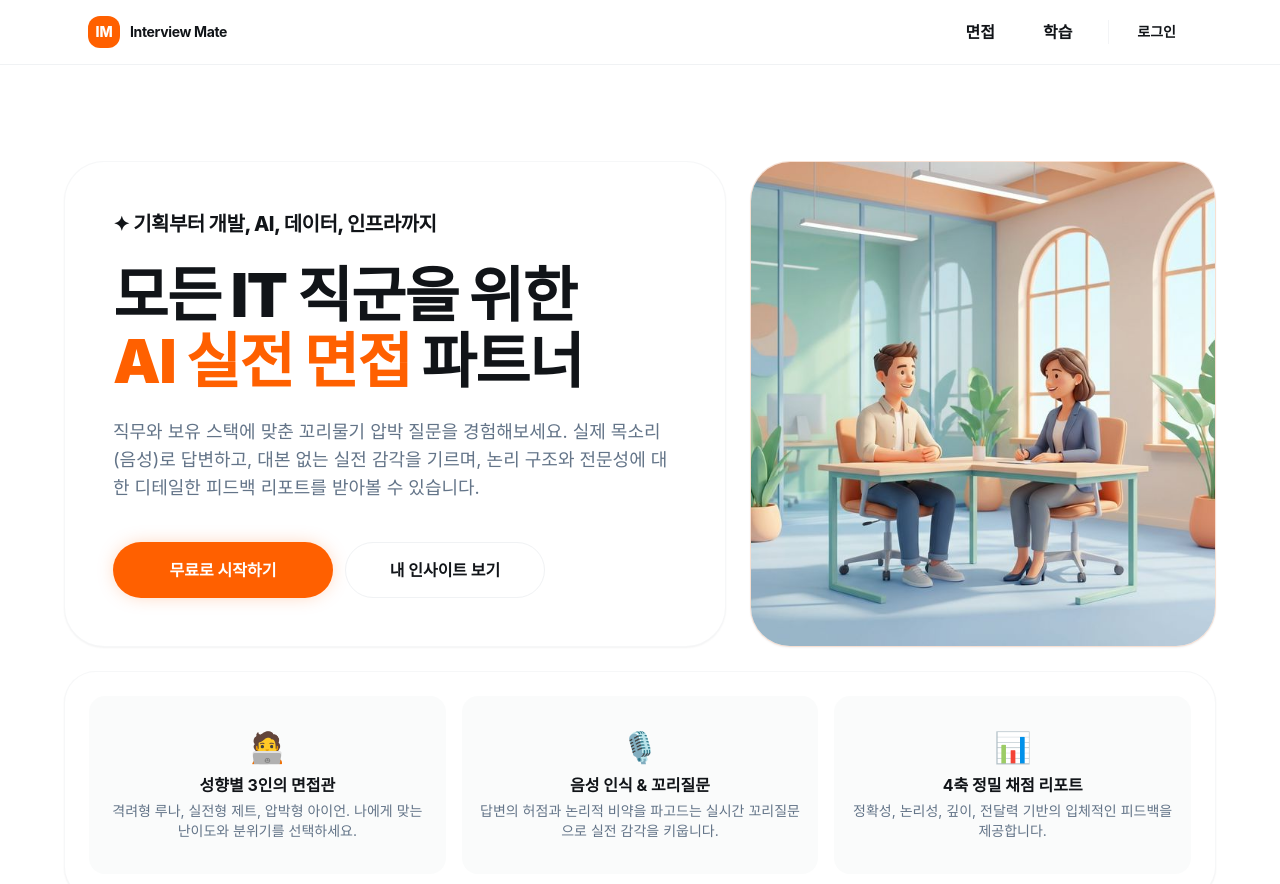
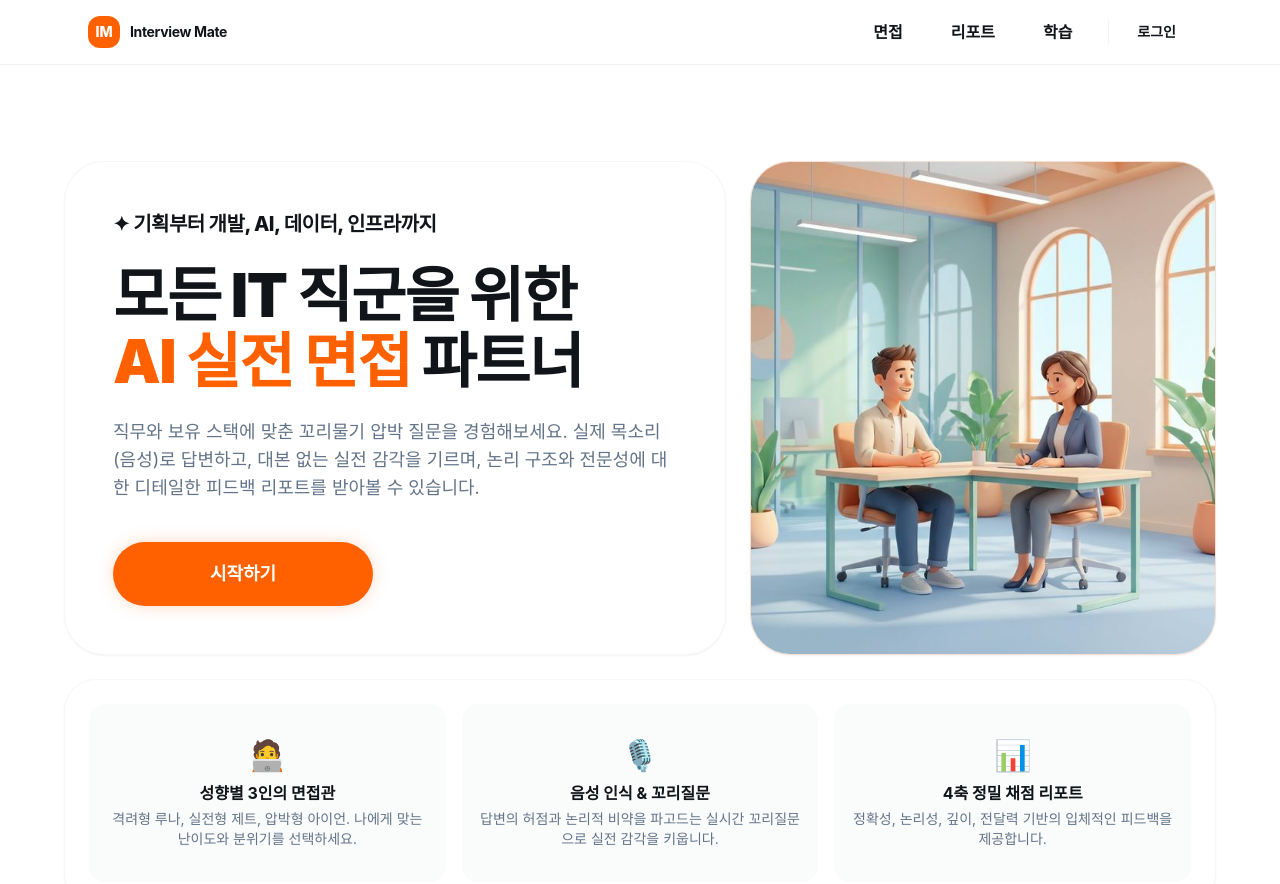
Before and after one commit to developer-kanghyun/Interview-mate, a Next.js app in the folder apps/web/: page / in a window 1280 px wide. Shown: the top 884 px of the page. Built offline with nearby package versions, Linux system fonts and the light colour scheme; no server answers.

Commit message:
fix: 리포트 빈 경로 진입과 홈 네비게이션 정렬

```diff
--- a/apps/web/src/app/page.tsx
+++ b/apps/web/src/app/page.tsx
@@ -1,6 +1,7 @@
 "use client";
 
 import Link from "next/link";
+import Image from "next/image";
 import { motion } from "framer-motion";
 import { useEffect, useState } from "react";
 import { getMyProfile, getGoogleAuthUrl } from "@/shared/api/interview";
@@ -69,6 +70,12 @@ export default function HomePage() {
               className="rounded-full px-5 py-2 text-base font-bold text-im-text-main transition-colors hover:bg-im-surface"
             >
               면접
+            </Link>
+            <Link
+              href="/report"
+              className="rounded-full px-5 py-2 text-base font-bold text-im-text-main transition-colors hover:bg-im-surface"
+            >
+              리포트
             </Link>
             <Link
               href="/insights"
@@ -142,15 +149,9 @@ export default function HomePage() {
               >
                 <Link
                   href="/setup"
-                  className="flex h-14 min-w-[220px] items-center justify-center gap-2 rounded-full bg-im-primary px-8 text-base font-bold text-white shadow-glow transition-[background-color,transform,box-shadow] hover:-translate-y-0.5 hover:bg-im-primary-hover active:scale-95"
+                  className="flex h-16 min-w-[260px] items-center justify-center gap-2 rounded-full bg-im-primary px-10 text-lg font-extrabold text-white shadow-glow transition-[background-color,transform,box-shadow] hover:-translate-y-1 hover:bg-im-primary-hover active:scale-95"
                 >
-                  무료로 시작하기
-                </Link>
-                <Link
-                  href="/insights"
-                  className="flex h-14 min-w-[200px] items-center justify-center rounded-full border border-im-border bg-white px-8 text-base font-bold text-im-text-main transition-[background-color,border-color,color,transform] hover:border-im-primary/30 hover:bg-im-surface"
-                >
-                  내 인사이트 보기
+                  시작하기
                 </Link>
               </motion.div>
             </motion.article>
@@ -161,9 +162,12 @@ export default function HomePage() {
               className="relative overflow-hidden rounded-[2.5rem] border border-im-primary/15 bg-im-subtle p-0 shadow-sm lg:col-span-5 flex flex-col justify-center items-center group"
             >
               <div className="absolute inset-0 bg-gradient-to-t from-black/20 to-transparent opacity-0 transition-opacity duration-300 group-hover:opacity-100 z-10" />
-              <img
+              <Image
                 src="/images/interview_scene.png"
                 alt="AI 모의면접 - 밝고 긍정적인 분위기의 면접 장면"
+                fill
+                priority
+                sizes="(min-width: 1024px) 40vw, 100vw"
                 className="w-full h-full object-cover transition-transform duration-700 group-hover:scale-105"
               />
               <div className="absolute bottom-6 left-6 right-6 z-20 rounded-2xl bg-white/90 p-4 shadow-lg backdrop-blur-md opacity-0 translate-y-4 transition-all duration-500 group-hover:opacity-100 group-hover:translate-y-0">
--- /dev/null
+++ b/apps/web/src/app/report/page.tsx
@@ -0,0 +1,5 @@
+import { InterviewShell } from "@/widgets/interview/ui/InterviewShell";
+
+export default function ReportEmptyPage() {
+  return <InterviewShell initialStep="report" />;
+}
--- a/apps/web/src/features/interview-report/ui/ReportView.tsx
+++ b/apps/web/src/features/interview-report/ui/ReportView.tsx
@@ -64,16 +64,18 @@ export function ReportView({
 
   if (!report) {
     return (
-      <div className="mx-auto grid w-full max-w-5xl gap-4 px-4 py-8">
-        <InlineNotice variant="info" message="표시할 리포트가 없습니다. 면접을 완료한 뒤 다시 시도해 주세요." />
-        <div className="flex flex-wrap justify-end gap-2 rounded-[2rem] border border-im-border/60 bg-white p-3 shadow-sm">
-          <Button variant="secondary" onClick={onRestart} disabled={isBusy}>
-            설정으로 이동
-          </Button>
-          <Button onClick={onRetry} disabled={isBusy}>
-            다시 시도
-          </Button>
+      <div className="mx-auto flex w-full max-w-2xl flex-col items-center justify-center py-20 px-4 text-center">
+        <div className="mb-4 flex h-20 w-20 items-center justify-center rounded-full bg-im-subtle text-4xl shadow-card">
+          📝
         </div>
+        <h2 className="mb-2 text-xl font-bold text-im-text-main">진행한 면접이 없습니다</h2>
+        <p className="mb-8 text-sm leading-relaxed text-im-text-muted">
+          리포트를 확인하시려면 먼저 모의 면접을 완료해야 합니다.<br />
+          당신의 실력을 점검하고 상세한 피드백을 받아보세요!
+        </p>
+        <Button onClick={onRestart} disabled={isBusy} className="px-8 shadow-glow">
+          🚀 새로운 면접 시작하기
+        </Button>
       </div>
     );
   }
--- a/apps/web/src/widgets/interview/model/useInterviewShellState.ts
+++ b/apps/web/src/widgets/interview/model/useInterviewShellState.ts
@@ -135,7 +135,7 @@ function resolveStepFromPath(pathname: string | null): InterviewStep | null {
   if (pathname === "/insights") {
     return "insights";
   }
-  if (/^\/report\/[^/]+$/.test(pathname)) {
+  if (pathname === "/report" || /^\/report\/[^/]+$/.test(pathname)) {
     return "report";
   }
   if (/^\/interview\/[^/]+$/.test(pathname)) {
@@ -275,8 +275,7 @@ export function useInterviewShellState(options: UseInterviewShellStateOptions =
       if (sessionId) {
         syncPathname(`/report/${encodeURIComponent(sessionId)}`);
       } else {
-        setUiError("현재 조회할 면접 리포트가 없습니다. 과거 기록은 '학습' 탭에서 확인해주세요.");
-        return;
+        syncPathname("/report");
       }
     }
     setStep(next);
```
